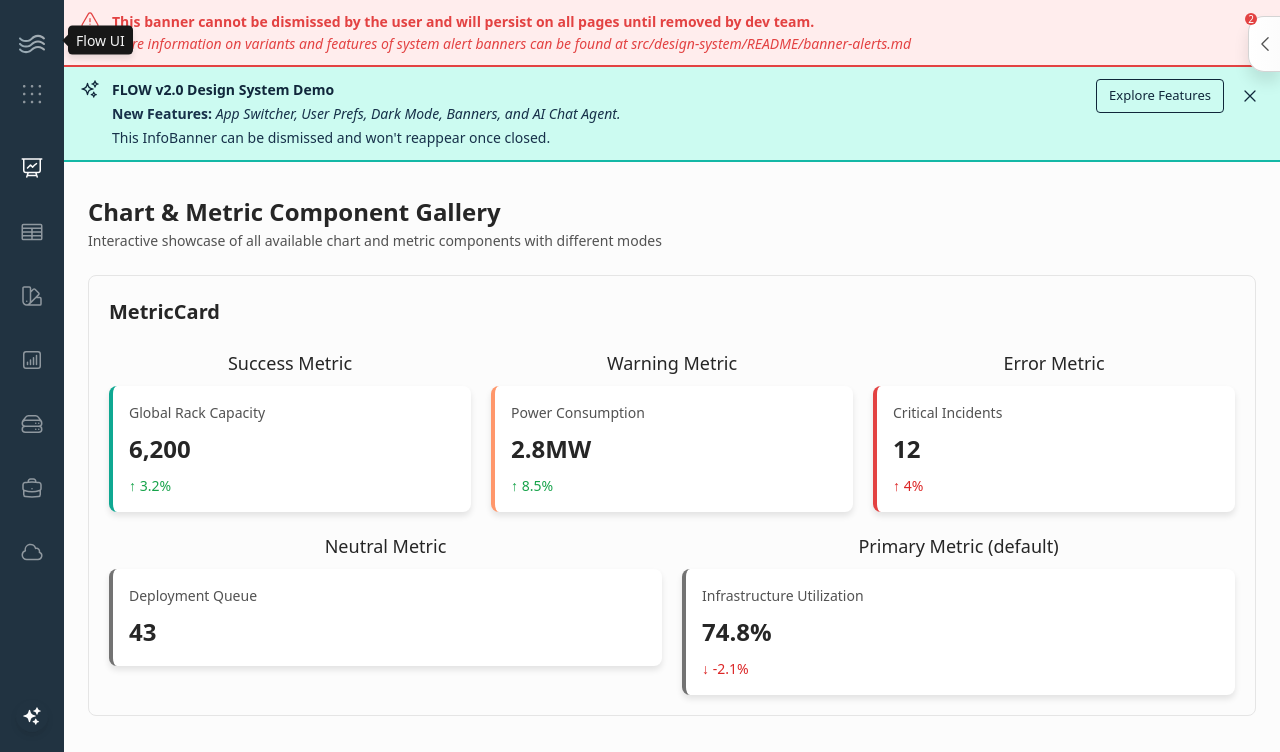
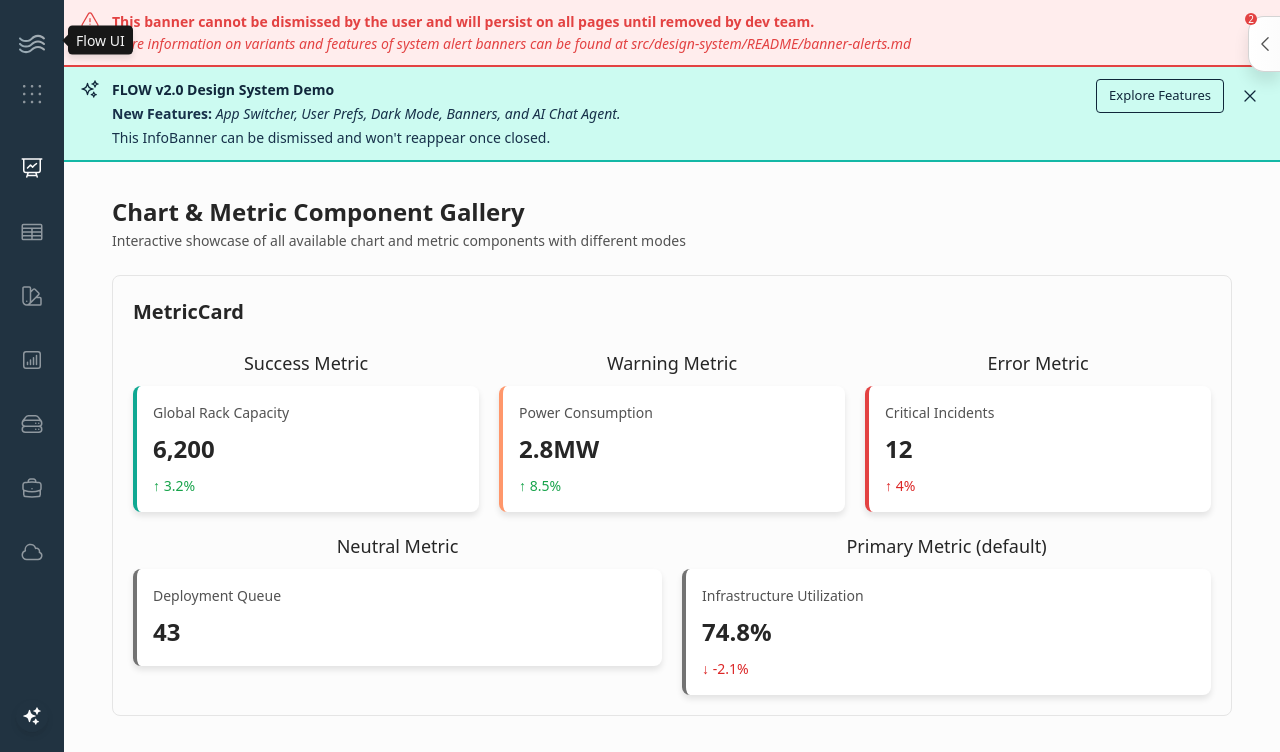
Before and after one commit to m-downing/flow_demo, a Next.js app: page / in a window 1280 px wide. Shown: the top 752 px of the page. Built offline with nearby package versions, Linux system fonts and the light colour scheme.

Commit message:
Created new PageContainer.tsx for consistent page level spacing.

```diff
--- a/src/app/backlogs/page.tsx
+++ b/src/app/backlogs/page.tsx
@@ -1,6 +1,7 @@
 'use client';
 
 import React, { useState } from 'react';
+import { PageContainer } from '@/design-system/layout/PageContainer';
 import {
   BacklogSummaryMetrics,
   BacklogFilters,
@@ -32,7 +33,7 @@ const BacklogsPage: React.FC = () => {
   const avgDelay = Math.round(backlogItems.reduce((sum, item) => sum + item.delay, 0) / totalBacklogs);
 
   return (
-    <div className="pt-8 px-6 py-8 pb-16 bg-neutral-50 dark:bg-neutral-950 min-h-screen max-w-[1600px] mx-auto">
+    <PageContainer>
       <div className="flex justify-between items-center mb-6">
         <div>
           <h4 className="text-2xl font-semibold text-neutral-800 dark:text-neutral-50">
@@ -60,7 +61,7 @@ const BacklogsPage: React.FC = () => {
       />
 
       <BacklogTabs />
-    </div>
+    </PageContainer>
   );
 };
 
--- a/src/app/chart-gallery/ChartGalleryDemo.tsx
+++ b/src/app/chart-gallery/ChartGalleryDemo.tsx
@@ -67,7 +67,7 @@ const mockScatterData: ScatterDataObject[] = [
 
 export const ChartGallery: React.FC = () => {
   return (
-    <div className="pt-8 px-6 py-8 pb-16 bg-neutral-50 dark:bg-neutral-950 min-h-screen max-w-[1600px] mx-auto">
+    <>
       <div className="flex justify-between items-center mb-6">
         <div>
           <h4 className="text-2xl font-semibold text-neutral-800 dark:text-neutral-50">
@@ -193,7 +193,7 @@ export const ChartGallery: React.FC = () => {
          </ChartVariant>
        </Section>
 
-    </div>
+    </>
   );
 };
 
--- a/src/app/chart-gallery/page.tsx
+++ b/src/app/chart-gallery/page.tsx
@@ -1,5 +1,10 @@
+import { PageContainer } from '@/design-system/layout/PageContainer';
 import { ChartGallery } from './ChartGalleryDemo';
 
 export default function ChartGalleryPage() {
-  return <ChartGallery />;
+  return (
+    <PageContainer>
+      <ChartGallery />
+    </PageContainer>
+  );
 }
--- a/src/app/colors/components/ColorDemo.tsx
+++ b/src/app/colors/components/ColorDemo.tsx
@@ -92,8 +92,7 @@ const ColorDemo: React.FC = () => {
   };
 
   return (
-    <div className="min-h-screen bg-neutral-50 dark:bg-neutral-950 py-12 px-8">
-      <div className="max-w-7xl mx-auto">
+    <>
       <h1 className="text-4xl font-heading font-bold text-neutral-800 dark:text-neutral-50 mb-2">Color Tokens</h1>
       <p className="text-neutral-600 dark:text-neutral-300 mb-12">
         Design system color tokens for consistent UI development
@@ -202,8 +201,7 @@ const ColorDemo: React.FC = () => {
       <div className="mt-8 text-center text-sm text-neutral-500 dark:text-neutral-400">
         Click any color swatch to copy its hex value to clipboard
       </div>
-      </div>
-    </div>
+    </>
   );
 };
 
--- a/src/app/colors/page.tsx
+++ b/src/app/colors/page.tsx
@@ -1,5 +1,10 @@
+import { PageContainer } from '@/design-system/layout/PageContainer';
 import ColorDemo from './components/ColorDemo';
 
 export default function ColorsPage() {
-  return <ColorDemo />;
+  return (
+    <PageContainer>
+      <ColorDemo />
+    </PageContainer>
+  );
 }
--- a/src/app/demo-tables/page.tsx
+++ b/src/app/demo-tables/page.tsx
@@ -1,12 +1,13 @@
 'use client';
 
 import React from 'react';
+import { PageContainer } from '@/design-system/layout/PageContainer';
 import ServerInventoryTable from './components/ServerInventoryTable';
 import ServerInventoryList from './components/ServerInventoryList';
 
 export default function DemoTablesPage() {
   return (
-    <div className="p-6">
+    <PageContainer>
       <h1 className="text-3xl font-bold mb-6 text-neutral-900 dark:text-neutral-50">Tabular Data Components Demo</h1>
       <p className="text-neutral-700 dark:text-neutral-300 mb-8 max-w-4xl">
         Interactive demonstration of the TableView and ListView components with integrated TableToggle controls.
@@ -68,6 +69,6 @@ export default function DemoTablesPage() {
             </ul>
         </div>
       </section>
-    </div>
+    </PageContainer>
   );
 }
--- a/src/app/kpi/page.tsx
+++ b/src/app/kpi/page.tsx
@@ -1,6 +1,7 @@
 'use client';
 
 import React, { useState } from 'react';
+import { PageContainer } from '@/design-system/layout/PageContainer';
 import FilterBar from '@/design-system/components/controls/FilterBar';
 import {
   KPISummaryMetrics,
@@ -31,7 +32,7 @@ const KPIPage: React.FC = () => {
   };
 
   return (
-    <div className="pt-8 px-6 py-8 pb-16 bg-neutral-50 dark:bg-neutral-950 min-h-screen max-w-[1600px] mx-auto">
+    <PageContainer>
       <div className="flex justify-between items-center mb-6">
         <div>
           <h4 className="text-2xl font-semibold text-neutral-800 dark:text-neutral-50">
@@ -57,7 +58,7 @@ const KPIPage: React.FC = () => {
       <KPITabs />
 
       <KPIInsights />
-    </div>
+    </PageContainer>
   );
 };
 
--- a/src/app/network/page.tsx
+++ b/src/app/network/page.tsx
@@ -1,6 +1,7 @@
 'use client';
 
 import React from 'react';
+import { PageContainer } from '@/design-system/layout/PageContainer';
 import {
   NetworkSummaryMetrics,
   NetworkUtilization,
@@ -11,7 +12,7 @@ import {
 
 const NetworkPage: React.FC = () => {
   return (
-    <div className="pt-8 px-6 py-8 pb-16 bg-neutral-50 dark:bg-neutral-950 min-h-screen max-w-[1600px] mx-auto">
+    <PageContainer>
       <div className="flex justify-between items-center mb-6">
         <div>
           <h4 className="text-2xl font-semibold text-neutral-800 dark:text-neutral-50">
@@ -52,7 +53,7 @@ const NetworkPage: React.FC = () => {
           <NetworkCriticalPaths />
         </div>
       </div>
-    </div>
+    </PageContainer>
   );
 };
 
--- a/src/app/page.tsx
+++ b/src/app/page.tsx
@@ -4,9 +4,5 @@ import React from 'react';
 import ChartGalleryPage from './chart-gallery/page';
 
 export default function HomePage() {
-  return (
-    <div className="max-w-[1600px] mx-auto bg-neutral-50 dark:bg-neutral-950 min-h-screen">
-      <ChartGalleryPage />
-    </div>
-  );
+  return <ChartGalleryPage />;
 }
--- a/src/app/snapshot/page.tsx
+++ b/src/app/snapshot/page.tsx
@@ -1,5 +1,6 @@
 "use client";
 import React, { useState } from 'react';
+import { PageContainer } from '@/design-system/layout/PageContainer';
 import FilterBar from '@/design-system/components/controls/FilterBar';
 
 // Import all modular components
@@ -34,7 +35,7 @@ const SnapshotPage: React.FC = () => {
   };
 
   return (
-    <div className="pt-8 px-6 py-8 pb-16 bg-neutral-50 dark:bg-neutral-950 min-h-screen">
+    <PageContainer>
       <div className="flex justify-between items-center mb-6">
         <div>
           <h4 className="text-2xl font-semibold text-neutral-800 dark:text-neutral-50">
@@ -72,7 +73,7 @@ const SnapshotPage: React.FC = () => {
           <DeploymentProgressSection />
         </div>
       </div>
-    </div>
+    </PageContainer>
   );
 };
 
--- /dev/null
+++ b/src/design-system/layout/PageContainer.tsx
@@ -0,0 +1,28 @@
+'use client';
+
+import React from 'react';
+
+interface PageContainerProps {
+  children: React.ReactNode;
+  className?: string;
+}
+
+export const PageContainer: React.FC<PageContainerProps> = ({
+  children,
+  className = '',
+}) => {
+  return (
+    <div
+      className={`
+        px-12 pt-8 pb-16
+        min-h-screen
+        bg-neutral-50 dark:bg-neutral-950
+        ${className}
+      `}
+    >
+      {children}
+    </div>
+  );
+};
+
+export default PageContainer;
```
Lines whose indentation alone changed are shown as unchanged.
